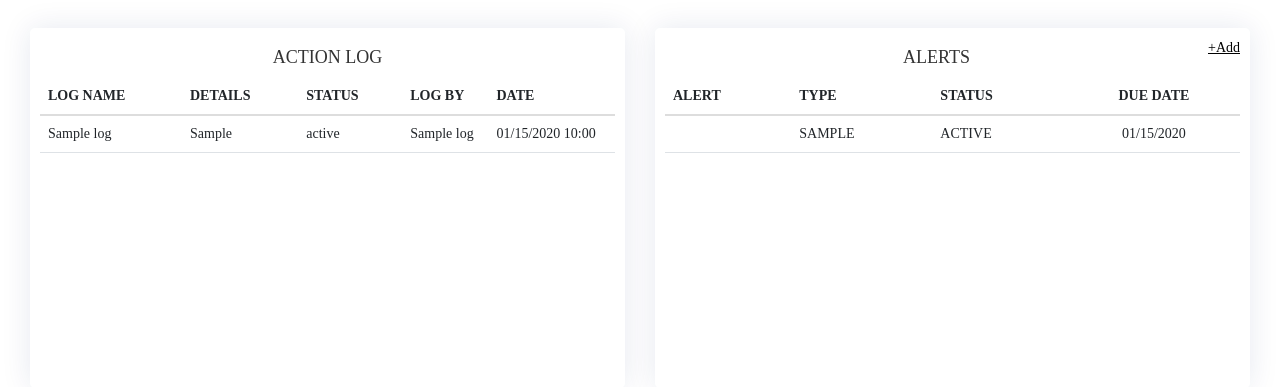
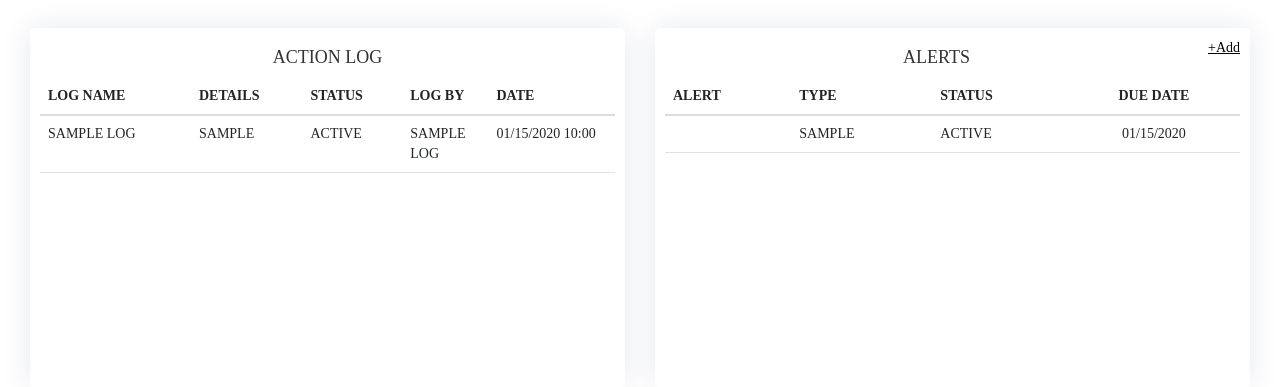
Before and after one commit to bamadeb/prism, a Django app: template prismapp/outreach/templates/memberdetails.html in a window 1280 px wide. Shown: the part 303-690 px from the top of the page. Run offline with Django 5.2, Linux system fonts and the light colour scheme; the template is opened without the code that fills it: most values are stand-ins (such as "Sample title", 1, 10 or a date in 2020); some libraries are stand-ins or nearby versions; some web fonts are replaced.

Commit message:
Member details

```diff
--- a/prismapp/outreach/templates/memberdetails.html
+++ b/prismapp/outreach/templates/memberdetails.html
@@ -205,7 +205,7 @@
                                     <tbody>
 
                                     {% for log in log_details %}
-                                    <tr>
+                                    <tr style="text-transform: uppercase;">
                                         <td>{{ log.log_name }}</td>
                                         <td>{{ log.action_type }}</td>
                                         <td>{{ log.log_status }}</td>
```
